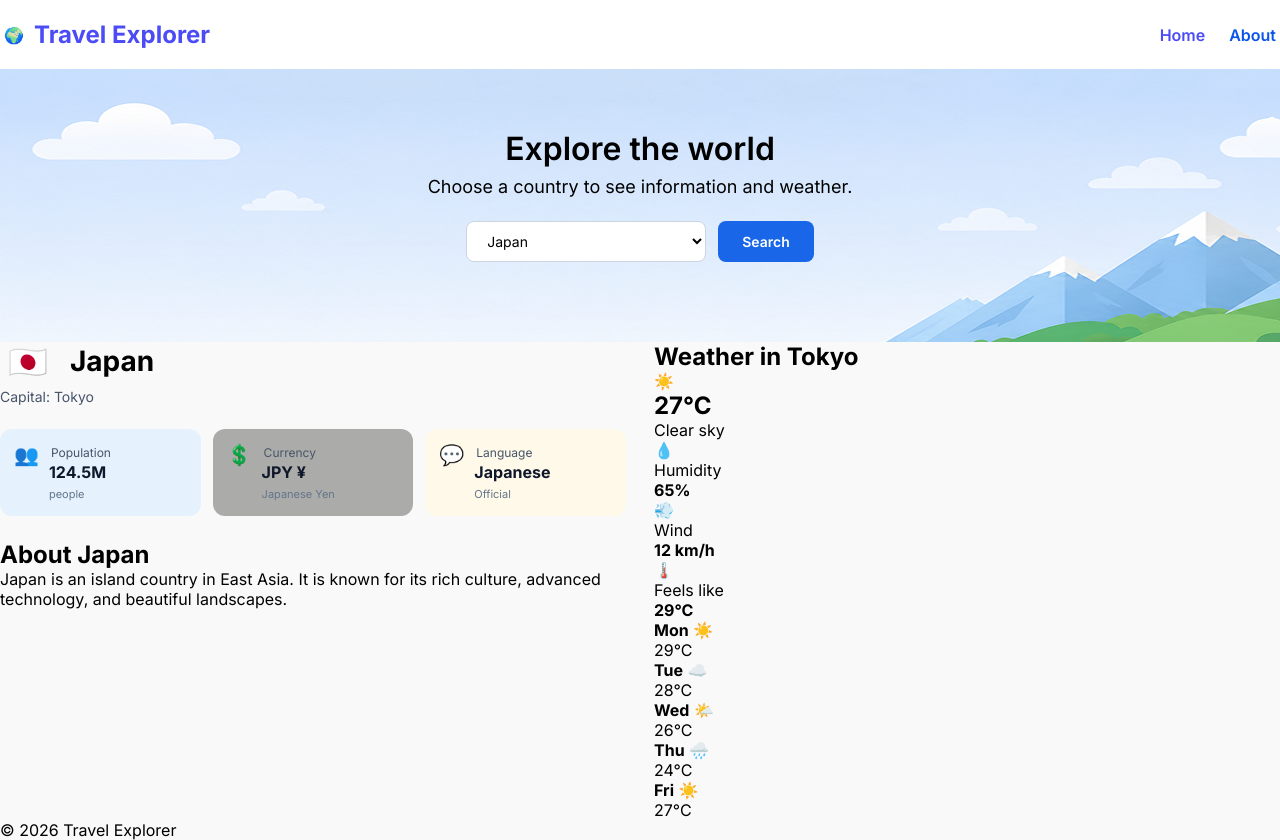
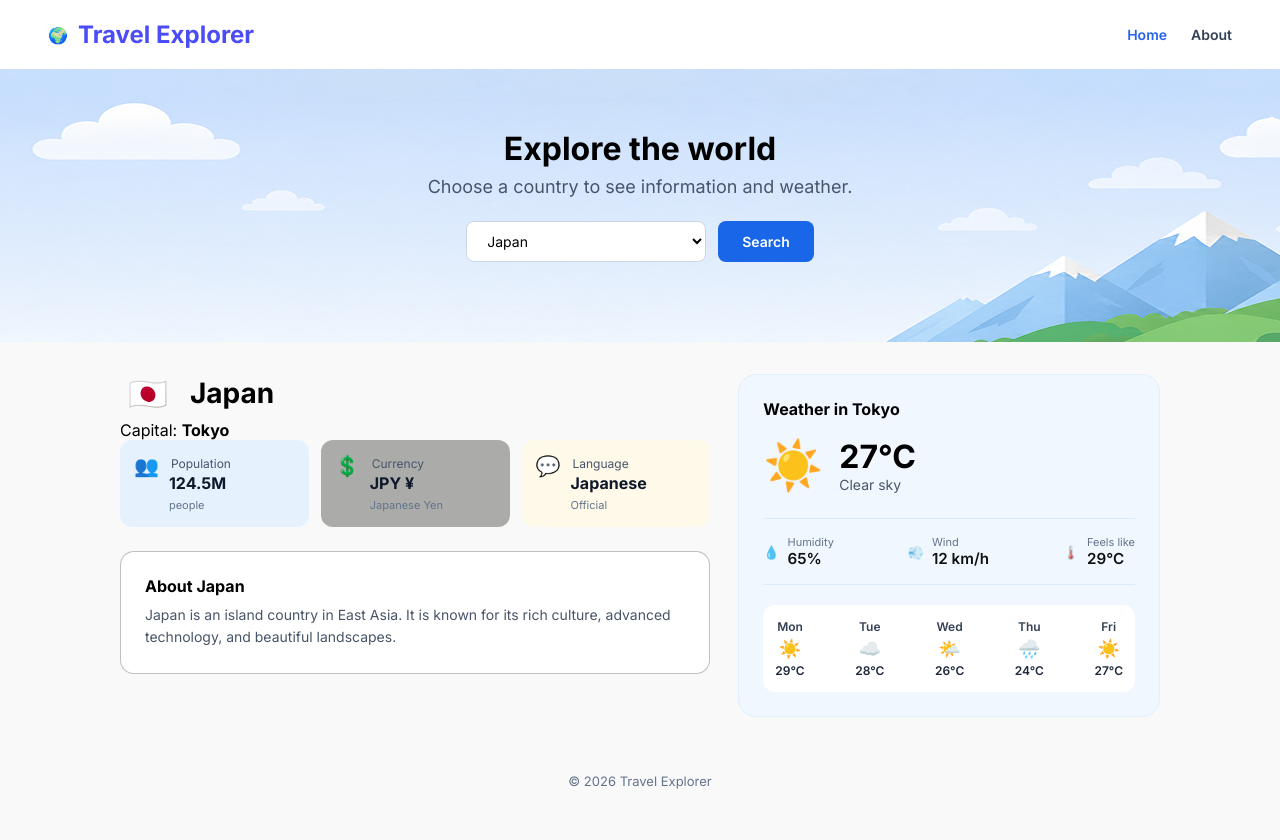
Before and after one commit to MehGiT-dek/team_project, a plain HTML site: page index.html in a window 1280 px wide. After the commit the page ends 813 px from the top, so only its background shows below. Drawn offline with Linux system fonts and the light colour scheme; no server answers.

Commit message:
final ver

```diff
--- a/script.js
+++ b/script.js
@@ -245,7 +245,6 @@ function updateForecast(daily) {
 
 searchBtn.addEventListener("click", getCountry);
 
-countrySel.addEventListener("change", getCountry);
 
 window.addEventListener("DOMContentLoaded", () => {
     countrySel.value = "Japan";
--- a/style.css
+++ b/style.css
@@ -16,7 +16,7 @@ header {
     display: flex;
     justify-content: space-between;
     align-items: center;
-    padding: 20px 4px;
+    padding: 20px 48px;
     background-color: #FFFFFF;
 }
 
@@ -50,32 +50,17 @@ header {
     line-height: 1;
 }
 
-
-
-.country-title .name {
-    font-size: 28px;
-    font-weight: 800;
-}
-
-.capital {
-    font-size: 14px;
-    color: #475569;
-    margin-bottom: 24px;
-}
-
-.capital strong {
-    font-weight: 400;
+.logo {
+    display: flex;
+    align-items: center;
+    gap: 10px;
 }
 
 .blue {
     color:rgb(76, 76, 246)
 }
 
-.logo {
-    display: flex;
-    align-items: center;
-    gap: 10px;
-}
+
 
 nav {
     display: flex;
@@ -84,9 +69,13 @@ nav {
 
 nav a {
     text-decoration: none;
-    color: #0B54EB;
+    color: #334155;
     font-weight: 600;
-    font-size: 16px;
+    font-size: 14px;
+}
+
+nav a.blue {
+    color: #2563eb;
 }
 
 .hero {
@@ -106,13 +95,14 @@ nav a {
 
 .hero h1.explore {
     font-size: 32px;
-    font-weight: 600;
+    font-weight: 700;
     margin-bottom: 8px;
 }
 
 .hero p.explore {
     font-size: 18px;
     margin-bottom: 24px;
+    color:#475569;
 }
 
 
@@ -151,7 +141,7 @@ nav a {
 
 .country-section {
     display: grid;
-    grid-template-columns: 1fr 1fr;
+    grid-template-columns: 1.4fr 1fr;
     gap: 28px;
     align-items: start;
 }
@@ -172,6 +162,10 @@ nav a {
     font-size: 28px;
     font-weight: 800;
 }
+
+/* .country-left {
+    flex: 1.2;
+} */
 
 
 .info-cards {
@@ -224,6 +218,7 @@ nav a {
 
 .info-card.language {
     background-color: #fef9e8;
+}
 
 .about-country {
     border:rgba(0, 0, 0, 0.25) solid 1px;
@@ -253,13 +248,7 @@ nav a {
     gap: 28px;
     align-items: start;
 }
-/
-.country-left {
-    flex: 1.2;
-    display: flex;
-    flex-direction: column;
-    gap: 25px;
-}
+
 
 .weather-card {
     background-color: #f0f7ff;
@@ -275,13 +264,13 @@ nav a {
 }
 
 
-/* main {
+main {
     flex: 1;
     max-width: 1080px;
     width: 100%;
     margin: 32px auto;
     padding: 0 20px;
-} */
+}
 
 .main-weather {
     display: flex;
@@ -379,4 +368,3 @@ footer {
         grid-template-columns: 1fr;
     }
 }
-}
```
